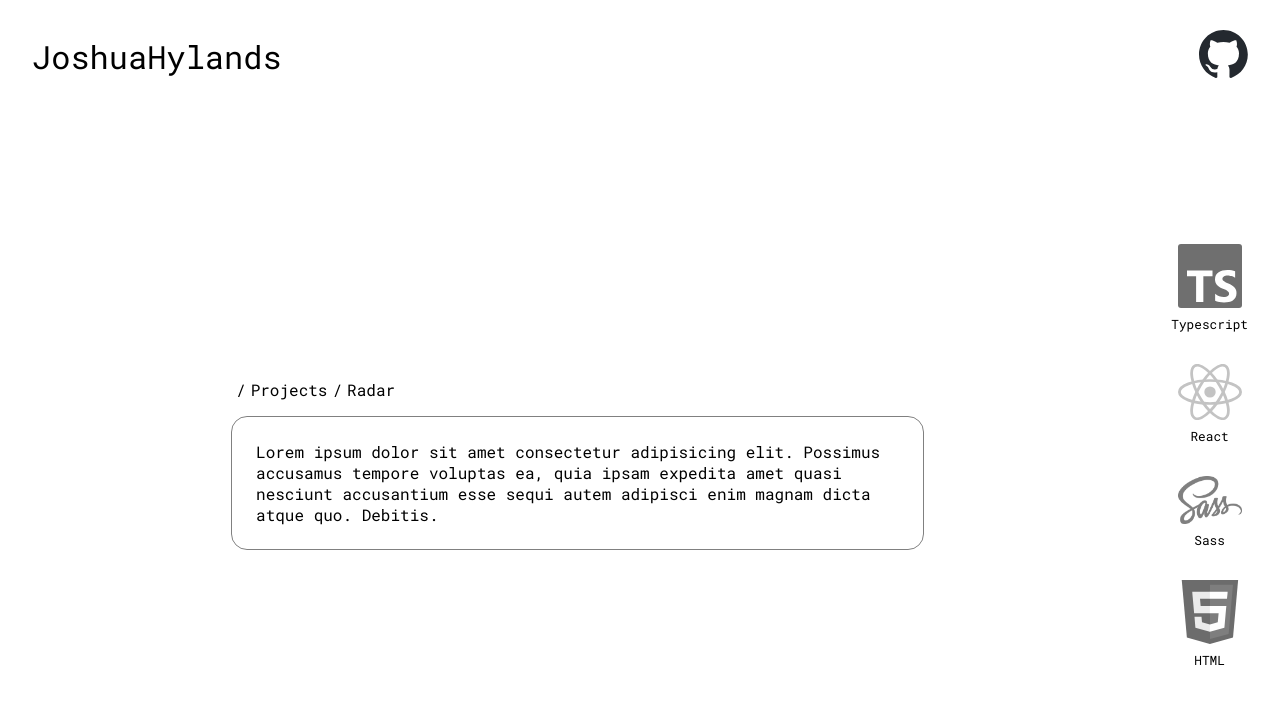
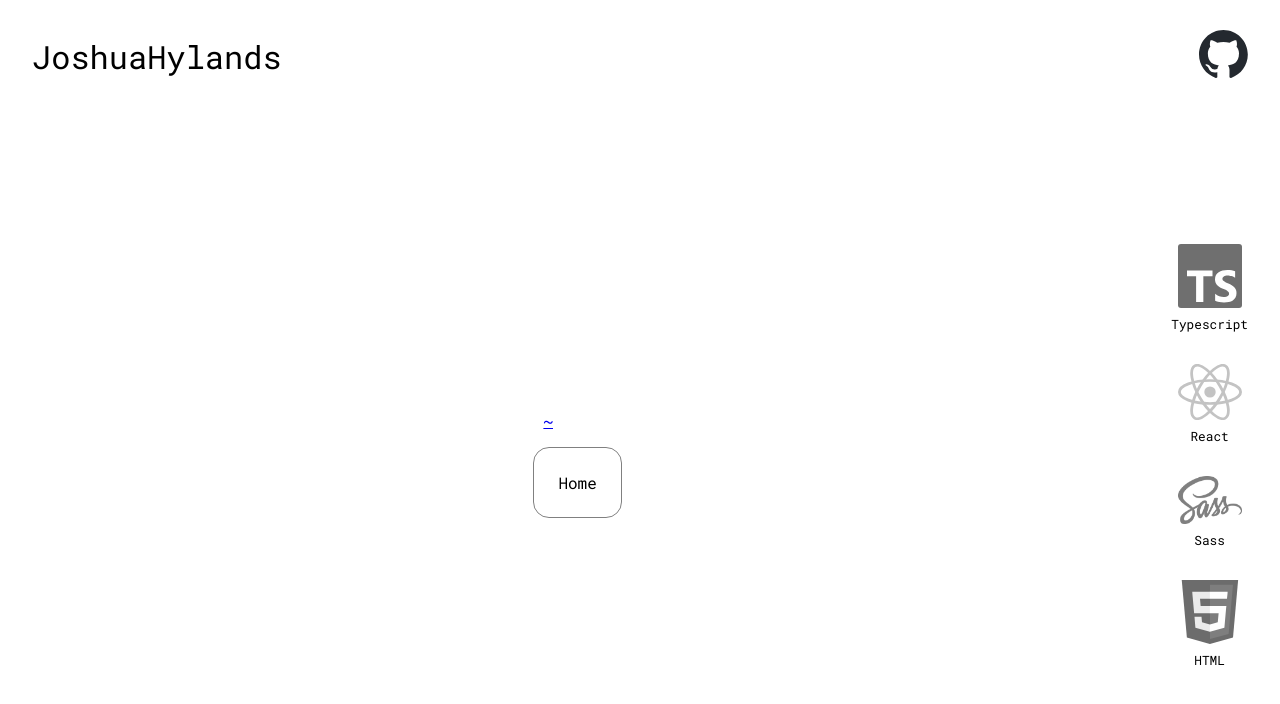
Before and after one commit to joshuahylands/portfolio, a React (Vite) app: page / in a window 1280 px wide. Shown: the top 704 px of the page. Built offline with nearby package versions, Linux system fonts and the light colour scheme.

Commit message:
Added react-router and moved the navbar into its own component

```diff
--- a/package.json
+++ b/package.json
@@ -11,7 +11,8 @@
   },
   "dependencies": {
     "react": "^18.2.0",
-    "react-dom": "^18.2.0"
+    "react-dom": "^18.2.0",
+    "react-router-dom": "^6.14.0"
   },
   "devDependencies": {
     "@types/react": "^18.0.37",
--- a/src/App.tsx
+++ b/src/App.tsx
@@ -2,14 +2,17 @@ import Main from './MainContent';
 import TechStack from './TechStack';
 import Header from './Header';
 import styles from './app.module.scss';
+import { BrowserRouter } from 'react-router-dom';
 
 function App() {
   return (
-    <div className={styles.app}>
-      <Header/>
-      <Main/>
-      <TechStack/>
-    </div>
+    <BrowserRouter>
+      <div className={styles.app}>
+        <Header/>
+        <Main/>
+        <TechStack/>
+      </div>
+    </BrowserRouter>
   );
 }
 
--- a/src/MainContent.tsx
+++ b/src/MainContent.tsx
@@ -1,14 +1,19 @@
+import { Route, Routes } from 'react-router-dom';
+
+import NavBar from './NavBar';
+
 import styles from './main.module.scss';
 
 function Main() {
   return (
     <div className={styles.main}>
-      <ul>
-        <li>Projects</li>
-        <li>Radar</li>
-      </ul>
+      <NavBar/>
       <main>
-        Lorem ipsum dolor sit amet consectetur adipisicing elit. Possimus accusamus tempore voluptas ea, quia ipsam expedita amet quasi nesciunt accusantium esse sequi autem adipisci enim magnam dicta atque quo. Debitis.
+        <Routes>
+          <Route path="/" element={<span>Home</span>}/>
+          <Route path="/projects" element={<span>Projects</span>}/>
+          <Route path="/projects/radar" element={<span>Radar</span>}/>
+        </Routes>
       </main>
     </div>
   );
--- /dev/null
+++ b/src/NavBar.tsx
@@ -0,0 +1,29 @@
+import { useMemo } from 'react';
+import { Link, useLocation } from 'react-router-dom';
+
+import styles from './navbar.module.scss';
+
+function NavBar() {
+  const { pathname } = useLocation();
+  const links = useMemo<React.JSX.Element[]>(() => {
+    const pathnameParts = pathname.split('/');
+    let link = '';
+
+    return pathnameParts
+      .filter(part => part != '')
+      .map((part) => {
+        link += `/${part}`;
+
+        return <li key={link}><Link to={link}>{part}</Link></li>;
+      });
+  }, [pathname]);
+
+  return (
+    <ul className={styles.navbar}>
+      <li><Link to="/">~</Link></li>
+      {links}
+    </ul>
+  );
+}
+
+export default NavBar;
--- a/src/main.module.scss
+++ b/src/main.module.scss
@@ -16,20 +16,6 @@
     }
   }
 
-  > ul {
-    list-style: none;
-    padding: 0;
-
-    > li {
-      display: inline;
-
-      &::before {
-        content: "/";
-        margin-inline: 5px;
-      }
-    }
-  }
-
   > main {
     flex-grow: 1;
     border-radius: 1rem;
--- /dev/null
+++ b/src/navbar.module.scss
@@ -0,0 +1,19 @@
+.navbar {
+  list-style: none;
+  padding: 0;
+
+  > li {
+    display: inline;
+
+    &::before {
+      content: "/";
+      margin-inline: 5px;
+    }
+
+    &:first-child {
+      &::before {
+        content: "";
+      }
+    }
+  }
+}
```
Also changed, not shown: 1 other file (tests, documents, lock files or other folders).
